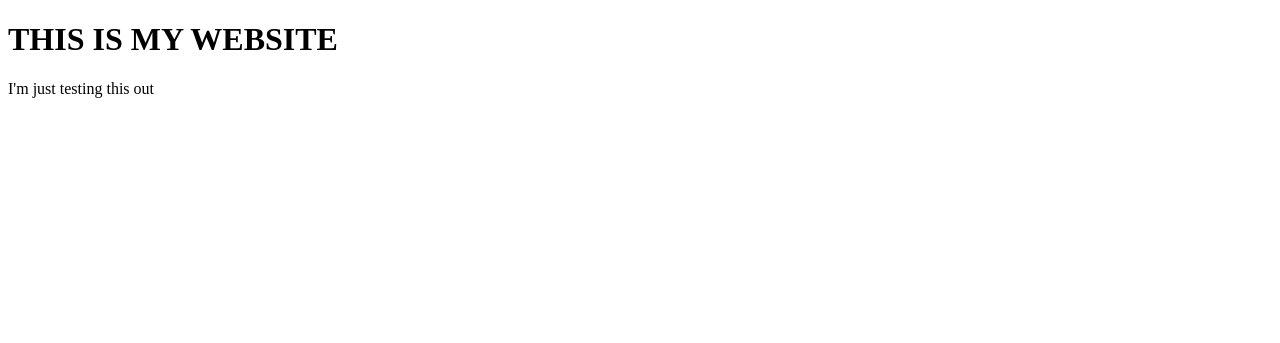
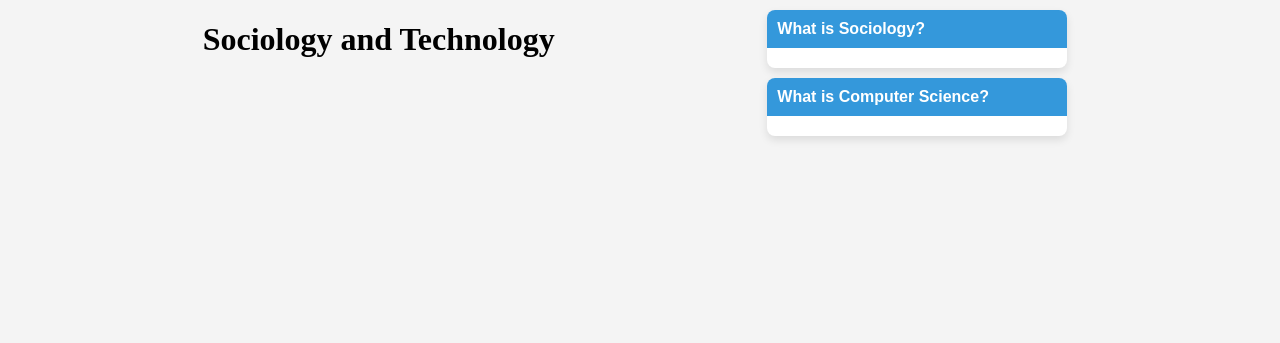
Before and after one commit to calvinpalvin/socWebsite, a plain HTML site: page index.html in a window 1280 px wide. Drawn offline with Linux system fonts and the light colour scheme.

Commit message:
CSS, JS files, and cards

```diff
--- a/index.html
+++ b/index.html
@@ -1,14 +1,33 @@
 <!DOCTYPE html>
-<html>
+<html lang="en-US">
+    <link rel="stylesheet" type="text/css" href="style.css" />
 <head>
+    <meta charset="utf-8" />
     <title>Sociology and Technology</title>
-
-    <style>
-    </style>
-
 </head>
 <body>
-    <h1>THIS IS MY WEBSITE</h1>
-    <p> I'm just testing this out</p>
+    <h1>Sociology and Technology</h1>
+
+    <div id="Cards">
+        <div class="card" onclick="toggleCard(this)">
+            <div class="card-header">
+                What is Sociology?
+            </div>
+            <div class="card-content">
+                <p> Sociology is the scientific and systematic study of human society that focuses on society, human social behavior, patterns of social relationships, social interaction, and aspects of culture associated with everyday life. Regarded as a part of both the social sciences and humanities, sociology uses various methods of empirical investigation and critical analysis to develop a body of knowledge about social order and social change. Sociological subject matter ranges from micro-level analyses of individual interaction and agency to macro-level analyses of social systems and social structure. Applied sociological research may be applied directly to social policy and welfare, whereas theoretical approaches may focus on the understanding of social processes and phenomenological method.</p>
+            </div>
+        </div>
+
+        <div class="card" onclick="toggleCard(this)">
+            <div class="card-header">
+                What is Computer Science?
+            </div>
+            <div class="card-content">
+                <p>Computer science is the study of computation, information, and automation. It spans theoretical disciplines (such as algorithms, theory of computation, and information theory) to applied disciplines (including the design and implementation of hardware and software). Though more often considered an academic discipline, computer science is closely related to computer programming.</p>
+            </div>
+        </div>
+    </div>
+
+    <script src="script.js"></script>
 </body>
 </html>
--- /dev/null
+++ b/script.js
@@ -0,0 +1,5 @@
+function toggleCard(card) {
+    const content = card.querySelector('.card-content');
+
+    content.style.maxHeight = content.style.maxHeight ? null : content.scrollHeight + 'px';
+}
--- /dev/null
+++ b/style.css
@@ -0,0 +1,52 @@
+h1 {
+    font-family: "Goudy Old Style", serif;
+    align-items: start;
+
+}
+
+
+body {
+    font-family: Arial, sans-serif;
+    margin: 0;
+    padding: 0;
+    display: flex;
+    flex-wrap: wrap;
+    justify-content: space-evenly;
+    align-items: stretch;
+    min-height: 100vh;
+    background-color: #f4f4f4;
+}
+
+#Cards {
+    align-items: center;
+    vertical-align: middle;
+}
+
+.card {
+    background-color: #fff;
+    border-radius: 8px;
+    box-shadow: 0 4px 8px rgba(0, 0, 0, 0.1);
+    cursor: pointer;
+    margin: 10px;
+    overflow: hidden;
+    width: 300px;
+    transition: transform 0.2s;
+}
+
+.card:hover {
+    transform: scale(1.05);
+}
+
+.card-header {
+    background-color: #3498db;
+    color: #fff;
+    padding: 10px;
+    font-weight: bold;
+}
+
+.card-content {
+    padding: 10px;
+    max-height: 0;
+    overflow: hidden;
+    transition: max-height 0.3s ease-in-out;
+}
```
